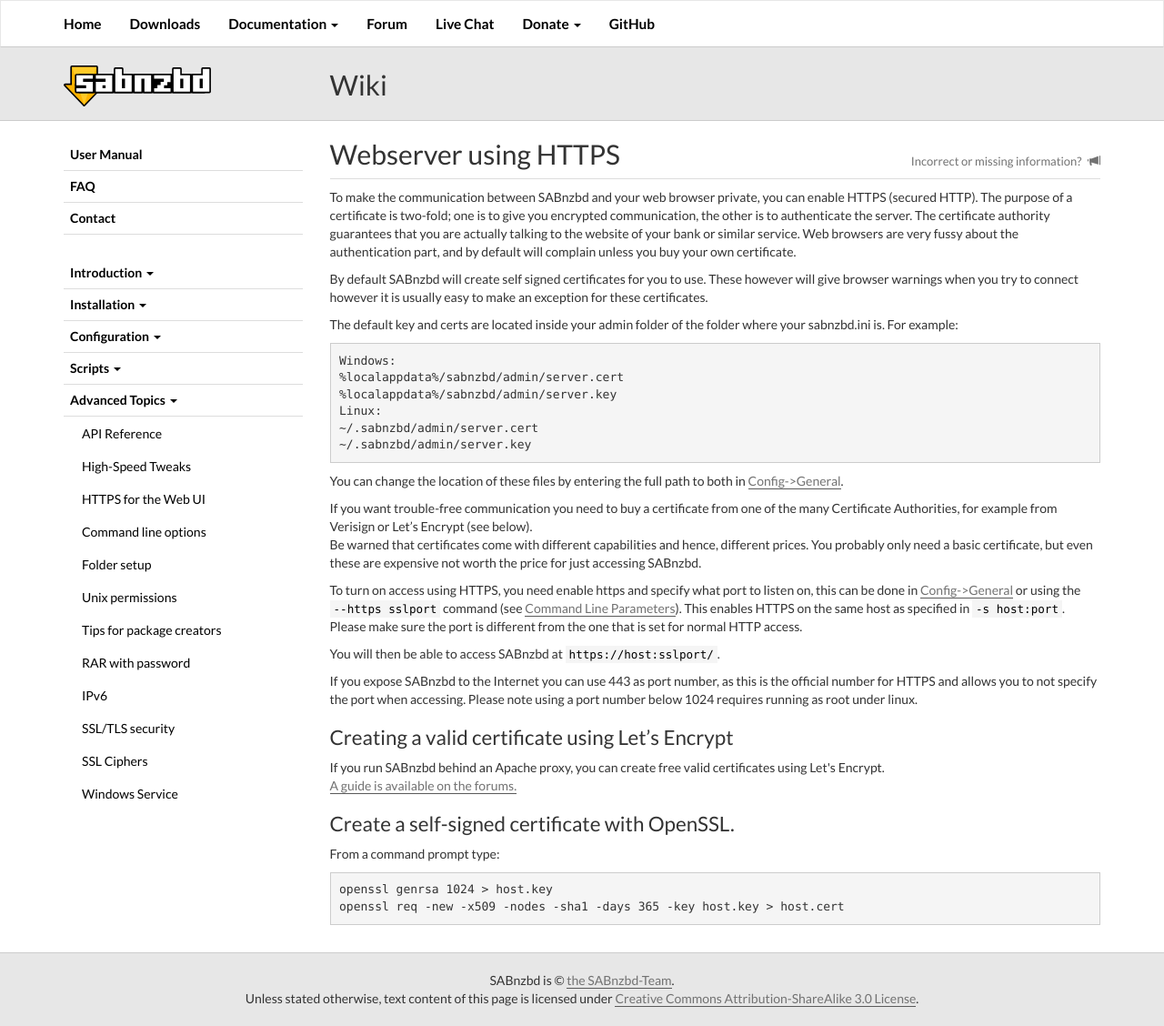
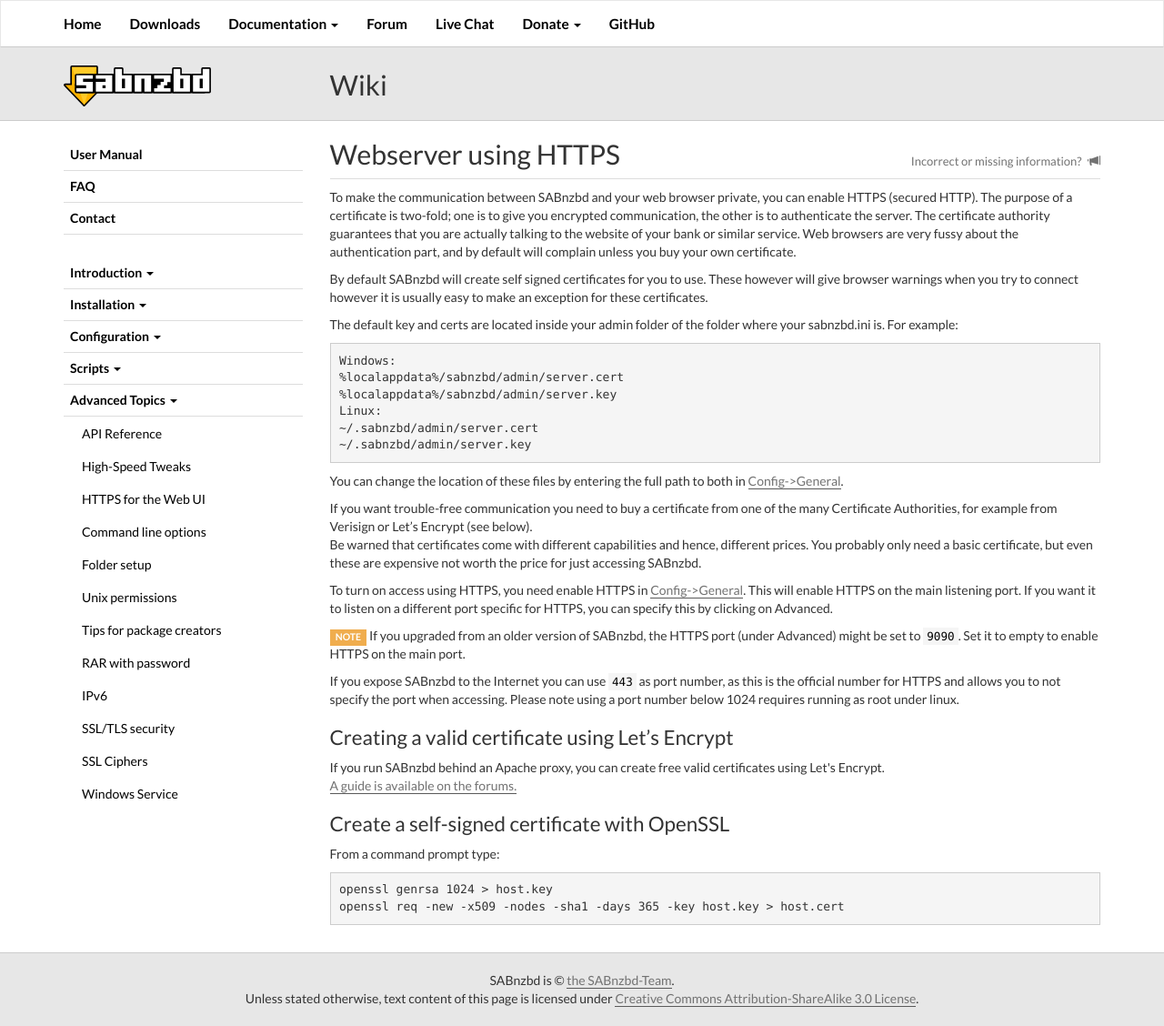
Before and after one commit to sabnzbd/sabnzbd.github.io, a Jekyll site: the page built from wiki/advanced/https.html, in a window 1280 px wide. Shown: the whole page at 91% size. Built offline with Jekyll 4.4.1, drawn with Linux system fonts in a browser that asks for light colours.

Commit message:
Update HTTPS page

```diff
--- a/wiki/advanced/https.html
+++ b/wiki/advanced/https.html
@@ -18,12 +18,14 @@
 <p>If you want trouble-free communication you need to buy a certificate from one of the many Certificate Authorities, for example from Verisign or Let’s Encrypt (see below).<br>
     Be warned that certificates come with different capabilities and hence, different prices. You probably only need a basic certificate, but even these are expensive not worth the price for just accessing SABnzbd.
 </p>
-<p>To turn on access using HTTPS, you need enable https and specify what port to listen on, this can be done in <a href="/wiki/configuration/{{ site.wiki_version }}/general#toc1">Config-&gt;General</a> or using the <code>--https sslport</code> command (see <a href="/wiki/advanced/command-line-parameters">Command Line Parameters</a>). This enables HTTPS on the same host as specified in <code>-s host:port</code>. Please make sure the port is different from the one that is set for normal HTTP access.</p>
-<p>You will then be able to access SABnzbd at <code>https://host:sslport/</code>.
-<p>If you expose SABnzbd to the Internet you can use 443 as port number, as this is the official number for HTTPS and allows you to not specify the port when accessing. Please note using a port number below 1024 requires running as root under linux.</p>
+<p>To turn on access using HTTPS, you need enable HTTPS in <a href="/wiki/configuration/{{ site.wiki_version }}/general#toc1">Config-&gt;General</a>. This will enable HTTPS on the main listening port. If you want it to listen on a different port specific for HTTPS, you can specify this by clicking on Advanced.</p>
+<p><span class="label label-warning">NOTE</span> If you upgraded from an older version of SABnzbd, the HTTPS port (under Advanced) might be set to <code>9090</code>. Set it to empty to enable HTTPS on the main port.</p>
+<p>If you expose SABnzbd to the Internet you can use <code>443</code> as port number, as this is the official number for HTTPS and allows you to not specify the port when accessing. Please note using a port number below 1024 requires running as root under linux.</p>
+
 <h2>Creating a valid certificate using Let’s Encrypt</h2>
 <p>If you run SABnzbd behind an Apache proxy, you can create free valid certificates using Let's Encrypt.<br> <a href="https://forums.sabnzbd.org/viewtopic.php?f=1&t=19684">A guide is available on the forums.</a></p>
-<h2 id="toc0"><span>Create a self-signed certificate with OpenSSL.</span></h2>
+
+<h2 id="toc0"><span>Create a self-signed certificate with OpenSSL</span></h2>
 <p>From a command prompt type:</p>
 <div class="code">
     <pre><code>openssl genrsa 1024 &gt; host.key
```
